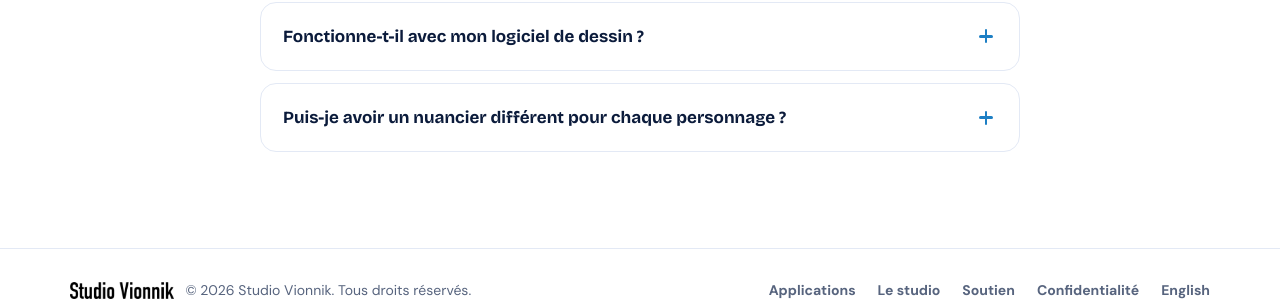
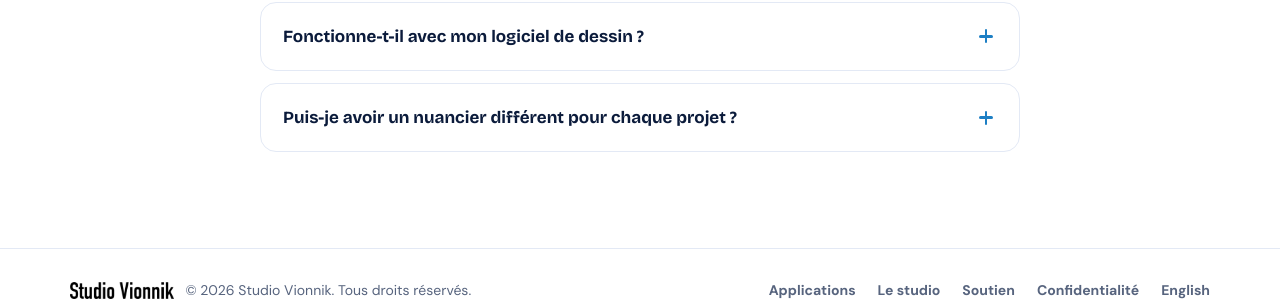
Before and after one commit to vionnikstudio/vionnikstudio.github.io, a Jekyll site: the page built from _produits/le-coloriste.md, in a window 1280 px wide and 900 px high, scrolled down 6530 px. Shown: the part 568-869 px from the top of the window. Built offline with Jekyll 4.4.1, drawn with Linux system fonts in a browser that asks for light colours; part of the change alters nothing that is shown.

Commit message:
Update question about color palettes for projects

```diff
--- a/_produits/le-coloriste.md
+++ b/_produits/le-coloriste.md
@@ -106,6 +106,6 @@ faq:
     reponse: "Non. Le Coloriste s'achète une seule fois sur le Mac App Store, sans abonnement ni compte à créer."
   - question: "Fonctionne-t-il avec mon logiciel de dessin ?"
     reponse: "Oui. Le Coloriste prélève les couleurs directement à l'écran : il fonctionne avec Clip Studio Paint, Photoshop, Affinity, Figma, un navigateur web ou n'importe quelle autre application."
-  - question: "Puis-je avoir un nuancier différent pour chaque personnage ?"
-    reponse: "Oui. Crée une liste par personnage (« Henri », « Victor »…) et passe de l'une à l'autre en un clic. Les catégories et les projets t'aident à tout retrouver, même avec des centaines de couleurs."
+  - question: "Puis-je avoir un nuancier différent pour chaque projet ?"
+    reponse: "Oui, autant que tu veux. Une liste peut regrouper les couleurs d'un personnage de BD, d'un décor, de l'image de marque d'un client, d'un site web, d'une séance photo ou même d'une pièce à repeindre. Passe de l'une à l'autre en un clic ; les catégories et les projets t'aident à tout retrouver, même avec des centaines de couleurs."
 ---
```
